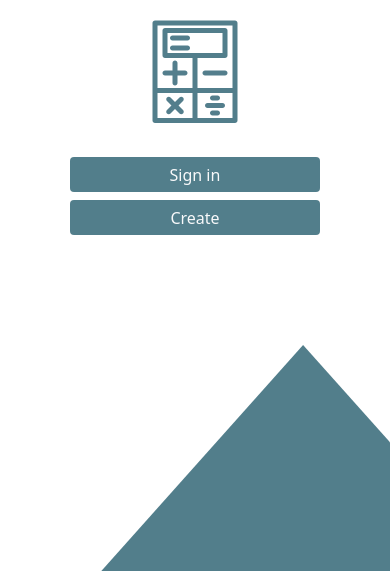
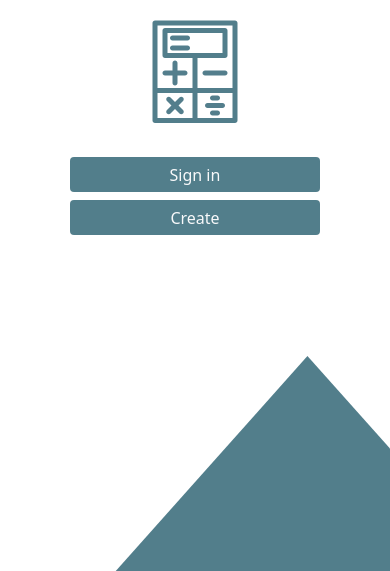
Before and after one commit to KaiqueYudji/tela-fintech-atv-cap9, a plain HTML site: page index.html in a window 390 px wide. Shown: the part 273-844 px from the top of the page. Drawn offline with nearby package versions, Linux system fonts and the light colour scheme.

Commit message:
Responsive background-image fixed✅

```diff
--- a/assets/css/style.css
+++ b/assets/css/style.css
@@ -44,6 +44,6 @@ svg{
     }
 
     .background-container{
-        background-size: 400px;
+        background-size: 380px;
     }
 }
```
